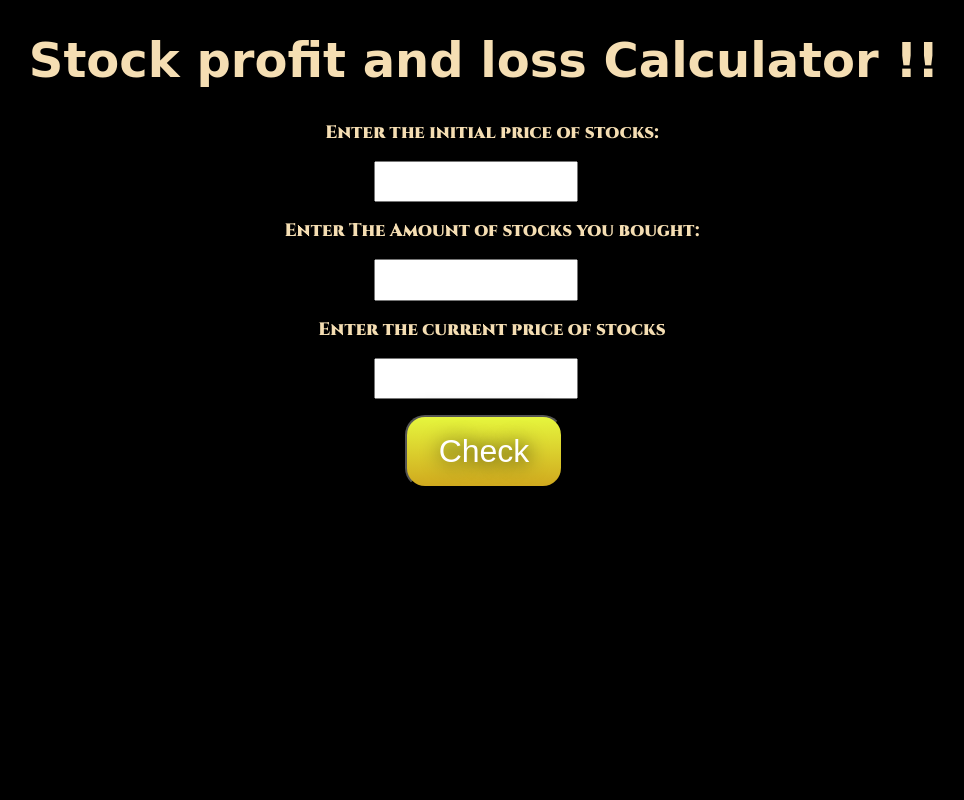
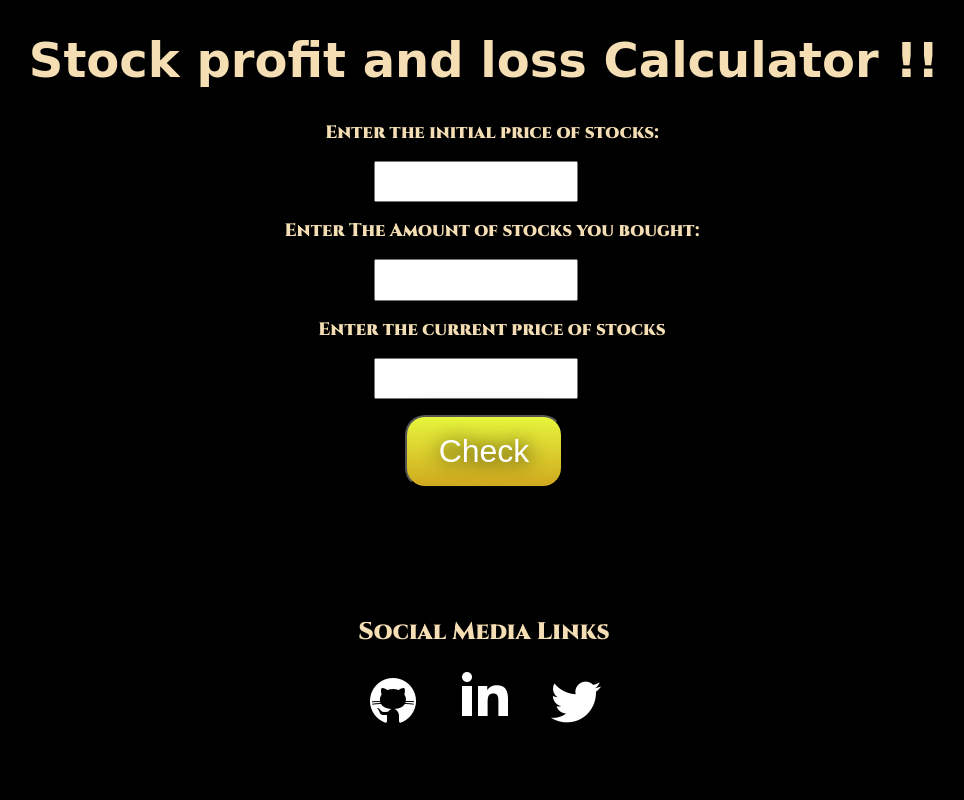
Before and after one commit to Sameony/Stocks_calci, a plain HTML site: page index.html in a window 1280 px wide. Shown: the whole page, without its empty margins (156-1120 px from the left). Drawn offline with Linux system fonts and the light colour scheme; a web font is replaced by a local one.

Commit message:
feat: footer section social media links

```diff
--- a/index.html
+++ b/index.html
@@ -55,7 +55,28 @@
     </section>
 
 
+    <footer class="footer">
+        <div class="footer-header">Social Media Links</div>
+        <ul class="list-non-bullet">
+            <li class="list-item-inline">
+                <a target="_blank" href="https://github.com/Sameony">
+                    <img src="/Media/icons8-github-50.png" alt="icon-github">
+                </a>
+            </li>
+            <li class="list-item-inline">
+                <a
+                target="_blank" href="https://www.linkedin.com/in/mohammed-sameer-786485219/">
+                    <img src="/Media/icons8-linkedin-2-60.png" alt="Icon-linkedin">
+                </a>
+            </li>
+            <li class="list-item-inline">
+                <a target="_blank" href="https://www.twitter.com/Sameony1">
+                    <img src="/Media/icons8-twitter-50.png" alt="Icon-twitter">
+                </a>
+            </li>
 
+        </ul>
+    </footer>
 
 
 
--- a/styles.css
+++ b/styles.css
@@ -114,3 +114,25 @@ button:hover {
      margin: 2rem;
      color: orangered;
  }
+
+ .footer{
+    padding: 2rem;
+    text-align: center;
+    color: wheat;
+
+}
+
+.list-item-inline{
+    display: inline;
+    padding: 1rem;
+}
+
+.footer ul{
+    padding-inline-start: 0px;
+    color:wheat;
+}
+
+.footer-header{
+    font-size: x-large;
+    font-weight: bold;
+}
```
Also changed, not shown: media/icons8-github-50.png (added), media/icons8-linkedin-2-60.png (added), media/icons8-twitter-50.png (added).
